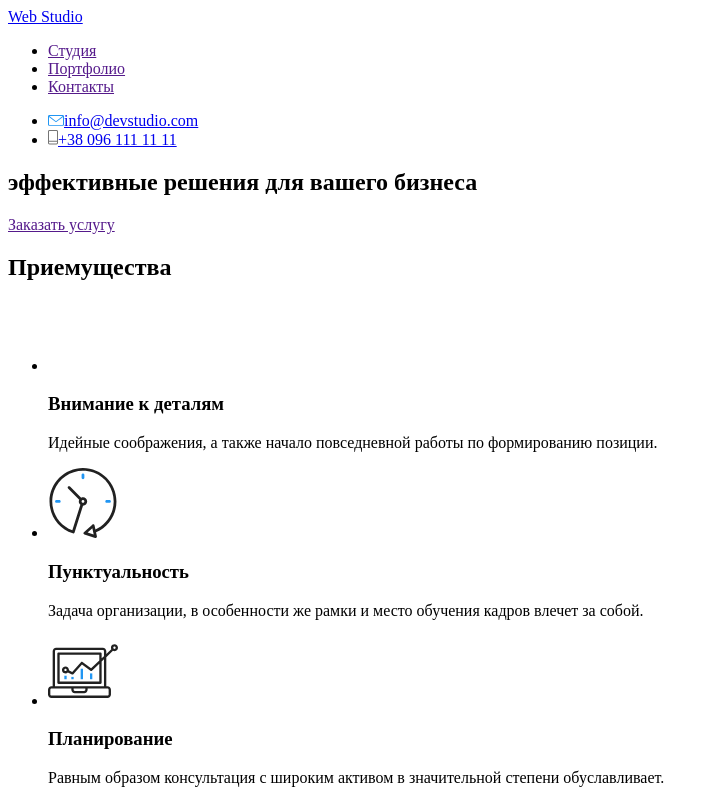
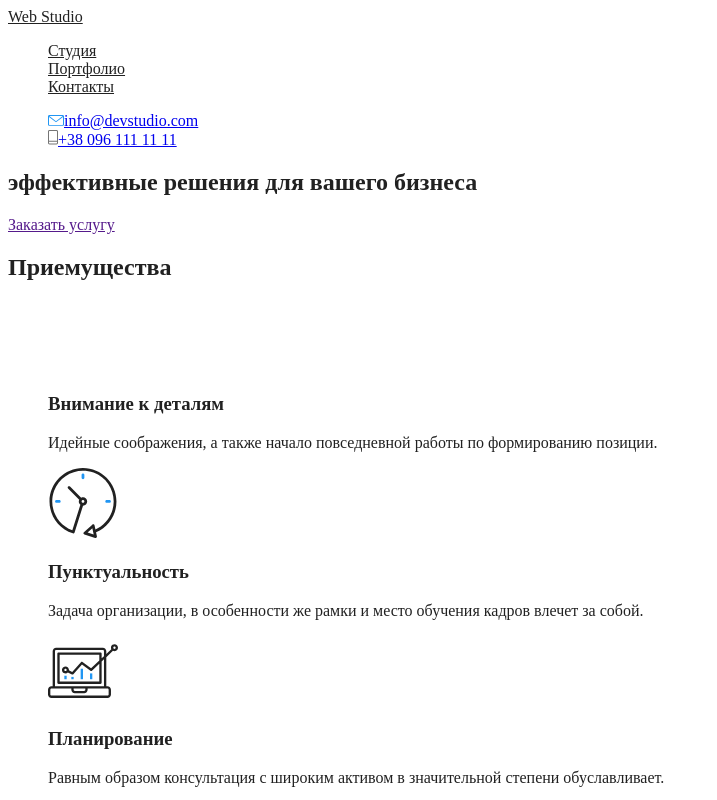
Before and after one commit to AndrewGumenchuk/goit-markup-hw-02, a plain HTML site: page index.html in a window 1280 px wide. Shown: the top 800 px of the page, without its empty margins (0-717 px from the left). Drawn offline with Linux system fonts and the light colour scheme.

Commit message:
header style

```diff
--- a/css/styles.css
+++ b/css/styles.css
@@ -0,0 +1,45 @@
+/* main text color #212121 */
+
+/* secondary text color #757575 */
+
+/* background color #FFFFFF* /
+
+/* secondary background color #F5F4FA */
+
+/* accent #2196F3* /
+
+/* color of social networks in the section Наша команда and Постоянные клиенты #AFB1B8* /
+
+/* footer navigation color rgba(255, 255, 255, 0.6)* /
+
+/* coryright color rgba(255, 255, 255, 0.4) */
+
+/* body */
+body {
+  color: #212121;
+  background-color: #ffffff;
+}
+
+/* ul */
+ul {
+  list-style: none;
+}
+
+/* logo */
+.logo {
+  color: #212121;
+}
+.logo:hover,
+.logo:focus {
+  color: #2196f3;
+}
+
+/* site-nav */
+.site-nav .link {
+  color: #212121;
+}
+.site-nav .link:hover,
+.site-nav .link:focus,
+.site-nav .link:active {
+  color: #2196f3;
+}
--- a/index.html
+++ b/index.html
@@ -4,16 +4,17 @@
     <meta charset="UTF-8" />
     <meta name="viewport" content="width=device-width, initial-scale=1.0" />
     <title>Document</title>
+    <link rel="stylesheet" href="./css/styles.css" />
   </head>
   <body>
     <!--site header-->
-    <header>
+    <header class="page-header">
       <nav>
-        <a href="/"> Web Studio </a>
-        <ul>
-          <li><a href="">Студия</a></li>
-          <li><a href="">Портфолио</a></li>
-          <li><a href="">Контакты</a></li>
+        <a href="/" class="logo"> Web Studio </a>
+        <ul class="site-nav">
+          <li><a class="link" href="">Студия</a></li>
+          <li><a class="link" href="">Портфолио</a></li>
+          <li><a class="link" href="">Контакты</a></li>
         </ul>
         <ul>
           <li>
```
